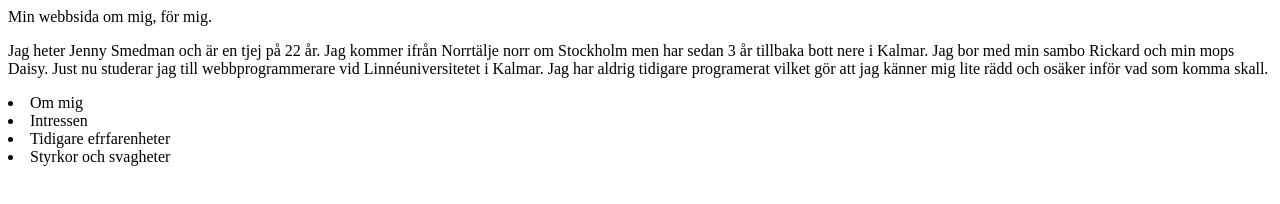
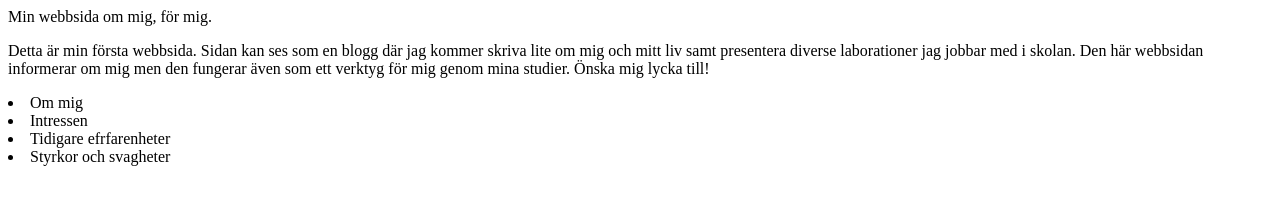
Before and after one commit to js223mx/1ik415-js223mx-laborationer, a plain HTML site: page pages/presentation.html in a window 1280 px wide. Drawn offline with Linux system fonts and the light colour scheme.

Commit message:
Ändring i texten

```diff
--- a/pages/presentation.html
+++ b/pages/presentation.html
@@ -4,8 +4,11 @@
 <title>En webbsida om mig, för mig.</title>
 
 <body>Min webbsida om mig, för mig.</body>
-<p>Jag heter Jenny Smedman och är en tjej på 22 år. Jag kommer ifrån Norrtälje norr om Stockholm men har sedan 3 år tillbaka bott nere i Kalmar.
-    Jag bor med min sambo Rickard och min mops Daisy. Just nu studerar jag till webbprogrammerare vid Linnéuniversitetet i Kalmar. Jag har aldrig tidigare programerat vilket gör att jag känner mig lite rädd och osäker inför vad som komma skall. </p>
+<p>Detta är min första webbsida. Sidan kan ses som en blogg där jag kommer skriva lite om mig och mitt liv samt presentera diverse laborationer jag jobbar med i skolan.
+    Den här webbsidan informerar om mig men den fungerar även som ett verktyg för mig genom mina studier.
+
+    Önska mig lycka till!
+</p>
 
 
 <li>Om mig</li>
```
Also changed, not shown: .c9/metadata/preview-/pages/presentation.html (added), .c9/metadata/workspace/pages/presentation.html (added), 4 other files.
